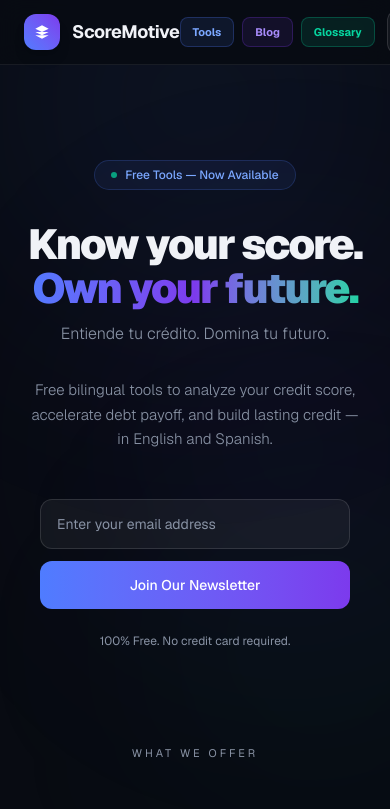
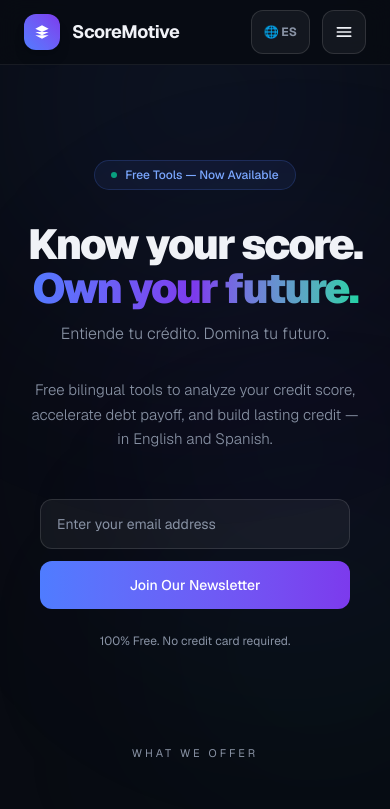
Before and after one commit to jhchavez2015-hub/scoremotive, a Next.js app: page /en in a window 390 px wide. Shown: the top 809 px of the page. Built offline with nearby package versions, Linux system fonts and the light colour scheme.

Commit message:
fix: keep language toggle visible on mobile, move nav links to drawer

```diff
--- a/app/[locale]/page.tsx
+++ b/app/[locale]/page.tsx
@@ -2,6 +2,7 @@ import type { Metadata } from "next";
 import Link from "next/link";
 import NewsletterForm from "./NewsletterForm";
 import { SITE_NAME, OG_TYPE, OG_LOCALE, TWITTER_CARD } from "./seo-defaults";
+import Header from "@/components/Header";
 
 type Locale = "en" | "es";
 
@@ -148,26 +149,7 @@ export default async function Home({
       <div className="fixed bottom-0 left-[30%] w-[400px] h-[400px] rounded-full bg-[radial-gradient(circle,rgba(6,214,160,0.08)_0%,transparent_70%)] blur-[120px] pointer-events-none z-0" />
 
       {/* Header */}
-      <header className="fixed top-0 left-0 right-0 z-40 backdrop-blur-md bg-[rgba(8,11,18,0.85)] border-b border-white/[0.07]">
-        <div className="max-w-5xl mx-auto px-6 h-16 flex items-center justify-between">
-          <div className="flex items-center gap-3">
-            <div className="w-9 h-9 rounded-xl bg-gradient-to-tr from-[#4f7cff] to-[#7c3aed] flex items-center justify-center shadow-lg">
-              <svg className="w-4 h-4 fill-white" viewBox="0 0 24 24"><path d="M12 2L2 7l10 5 10-5-10-5zM2 17l10 5 10-5M2 12l10 5 10-5"/></svg>
-            </div>
-            <span className="font-bold text-lg tracking-tight">ScoreMotive</span>
-          </div>
-          <div className="flex items-center gap-3">
-            <nav className="flex items-center gap-2">
-              <a href={`/${locale}/tools`} className="text-[11px] font-bold text-[#7ba7ff] bg-[rgba(79,124,255,0.1)] hover:bg-[rgba(79,124,255,0.2)] border border-[rgba(79,124,255,0.25)] px-3 py-1.5 rounded-lg transition-all">{t.navTools}</a>
-              <a href={`/${locale}/blog`} className="text-[11px] font-bold text-[#a78bfa] bg-[rgba(124,58,237,0.1)] hover:bg-[rgba(124,58,237,0.2)] border border-[rgba(124,58,237,0.25)] px-3 py-1.5 rounded-lg transition-all">Blog</a>
-              <a href={`/${locale}/glossary`} className="text-[11px] font-bold text-[#06d6a0] bg-[rgba(6,214,160,0.1)] hover:bg-[rgba(6,214,160,0.2)] border border-[rgba(6,214,160,0.25)] px-3 py-1.5 rounded-lg transition-all">{isEs ? "Glosario" : "Glossary"}</a>
-            </nav>
-            <Link href={`/${otherLocale}`} className="flex items-center gap-1.5 bg-white/[0.05] hover:bg-white/[0.08] border border-white/[0.12] text-xs px-3 py-1.5 rounded-xl transition font-bold text-[#8892a4]">
-              🌐 {isEs ? "EN" : "ES"}
-            </Link>
-          </div>
-        </div>
-      </header>
+      <Header locale={locale} otherLocale={otherLocale} isEs={isEs} t={t} />
 
       {/* Hero */}
       <section className="relative z-10 pt-40 pb-24 text-center px-6">
--- /dev/null
+++ b/components/Header.tsx
@@ -0,0 +1,68 @@
+import Link from "next/link";
+import MobileNavMenu from "./MobileNavMenu";
+
+type HeaderProps = {
+  locale: string;
+  otherLocale: string;
+  isEs: boolean;
+  t: { navTools: string };
+};
+
+export default function Header({ locale, otherLocale, isEs, t }: HeaderProps) {
+  const navLinks = [
+    {
+      href: `/${locale}/tools`,
+      label: t.navTools,
+      color: "#7ba7ff",
+      bg: "rgba(79,124,255,0.1)",
+      border: "rgba(79,124,255,0.25)",
+    },
+    {
+      href: `/${locale}/blog`,
+      label: "Blog",
+      color: "#a78bfa",
+      bg: "rgba(124,58,237,0.1)",
+      border: "rgba(124,58,237,0.25)",
+    },
+    {
+      href: `/${locale}/glossary`,
+      label: isEs ? "Glosario" : "Glossary",
+      color: "#06d6a0",
+      bg: "rgba(6,214,160,0.1)",
+      border: "rgba(6,214,160,0.25)",
+    },
+  ];
+
+  return (
+    <header className="fixed top-0 left-0 right-0 z-40 backdrop-blur-md bg-[rgba(8,11,18,0.85)] border-b border-white/[0.07]">
+      <div className="max-w-5xl mx-auto px-6 h-16 flex items-center justify-between">
+        <div className="flex items-center gap-3">
+          <div className="w-9 h-9 rounded-xl bg-gradient-to-tr from-[#4f7cff] to-[#7c3aed] flex items-center justify-center shadow-lg">
+            <svg className="w-4 h-4 fill-white" viewBox="0 0 24 24"><path d="M12 2L2 7l10 5 10-5-10-5zM2 17l10 5 10-5M2 12l10 5 10-5"/></svg>
+          </div>
+          <span className="font-bold text-lg tracking-tight">ScoreMotive</span>
+        </div>
+
+        <div className="flex items-center gap-3">
+          {/* Desktop nav — exact same links/classes as before, just hidden below md */}
+          <nav className="hidden md:flex items-center gap-2">
+            <a href={`/${locale}/tools`} className="text-[11px] font-bold text-[#7ba7ff] bg-[rgba(79,124,255,0.1)] hover:bg-[rgba(79,124,255,0.2)] border border-[rgba(79,124,255,0.25)] px-3 py-1.5 rounded-lg transition-all">{t.navTools}</a>
+            <a href={`/${locale}/blog`} className="text-[11px] font-bold text-[#a78bfa] bg-[rgba(124,58,237,0.1)] hover:bg-[rgba(124,58,237,0.2)] border border-[rgba(124,58,237,0.25)] px-3 py-1.5 rounded-lg transition-all">Blog</a>
+            <a href={`/${locale}/glossary`} className="text-[11px] font-bold text-[#06d6a0] bg-[rgba(6,214,160,0.1)] hover:bg-[rgba(6,214,160,0.2)] border border-[rgba(6,214,160,0.25)] px-3 py-1.5 rounded-lg transition-all">{isEs ? "Glosario" : "Glossary"}</a>
+          </nav>
+
+          {/* Language toggle — same classes as before, always visible mobile+desktop, ≥44x44 tap target */}
+          <Link
+            href={`/${otherLocale}`}
+            className="flex items-center justify-center gap-1.5 min-w-[44px] min-h-[44px] bg-white/[0.05] hover:bg-white/[0.08] border border-white/[0.12] text-xs px-3 py-1.5 rounded-xl transition font-bold text-[#8892a4]"
+          >
+            🌐 {isEs ? "EN" : "ES"}
+          </Link>
+
+          {/* Hamburger trigger + drawer — interactivity lives in the client component */}
+          <MobileNavMenu links={navLinks} />
+        </div>
+      </div>
+    </header>
+  );
+}
--- /dev/null
+++ b/components/MobileNavMenu.tsx
@@ -0,0 +1,91 @@
+"use client";
+
+import { useEffect, useRef, useState } from "react";
+
+type NavLink = {
+  href: string;
+  label: string;
+  color: string;
+  bg: string;
+  border: string;
+};
+
+type MobileNavMenuProps = {
+  links: NavLink[];
+};
+
+export default function MobileNavMenu({ links }: MobileNavMenuProps) {
+  const [open, setOpen] = useState(false);
+  const buttonRef = useRef<HTMLButtonElement>(null);
+
+  // Esc para cerrar + bloqueo de scroll del body mientras el drawer está abierto
+  useEffect(() => {
+    if (!open) return;
+
+    const previousOverflow = document.body.style.overflow;
+    document.body.style.overflow = "hidden";
+
+    const onKeyDown = (e: KeyboardEvent) => {
+      if (e.key === "Escape") {
+        setOpen(false);
+        buttonRef.current?.focus();
+      }
+    };
+    document.addEventListener("keydown", onKeyDown);
+
+    return () => {
+      document.body.style.overflow = previousOverflow;
+      document.removeEventListener("keydown", onKeyDown);
+    };
+  }, [open]);
+
+  return (
+    <div className="md:hidden">
+      <button
+        ref={buttonRef}
+        type="button"
+        onClick={() => setOpen((prev) => !prev)}
+        aria-expanded={open}
+        aria-controls="mobile-nav-drawer"
+        aria-label={open ? "Close menu" : "Open menu"}
+        className="flex items-center justify-center min-w-[44px] min-h-[44px] rounded-xl border border-white/[0.12] bg-white/[0.05] hover:bg-white/[0.08] transition"
+      >
+        <svg className="w-5 h-5" viewBox="0 0 24 24" fill="none" stroke="currentColor" strokeWidth={2} strokeLinecap="round">
+          {open ? (
+            <path d="M6 6l12 12M18 6L6 18" />
+          ) : (
+            <path d="M4 7h16M4 12h16M4 17h16" />
+          )}
+        </svg>
+      </button>
+
+      {open && (
+        <>
+          {/* Backdrop — click fuera del drawer para cerrar */}
+          <div
+            aria-hidden="true"
+            onClick={() => setOpen(false)}
+            className="fixed top-16 left-0 right-0 bottom-0 z-30 bg-black/50"
+          />
+
+          <div
+            id="mobile-nav-drawer"
+            className="absolute top-16 left-0 right-0 z-40 border-b border-white/[0.07] bg-[rgba(8,11,18,0.97)] backdrop-blur-md px-6 py-4 flex flex-col gap-2"
+          >
+            {links.map((link) => (
+              <a
+                key={link.href}
+                href={link.href}
+                onClick={() => setOpen(false)}
+                className="text-sm font-bold px-4 py-3 rounded-lg border transition-all"
+                style={{ color: link.color, backgroundColor: link.bg, borderColor: link.border }}
+              >
+                {link.label}
+              </a>
+            ))}
+          </div>
+        </>
+      )}
+    </div>
+  );
+}
```
